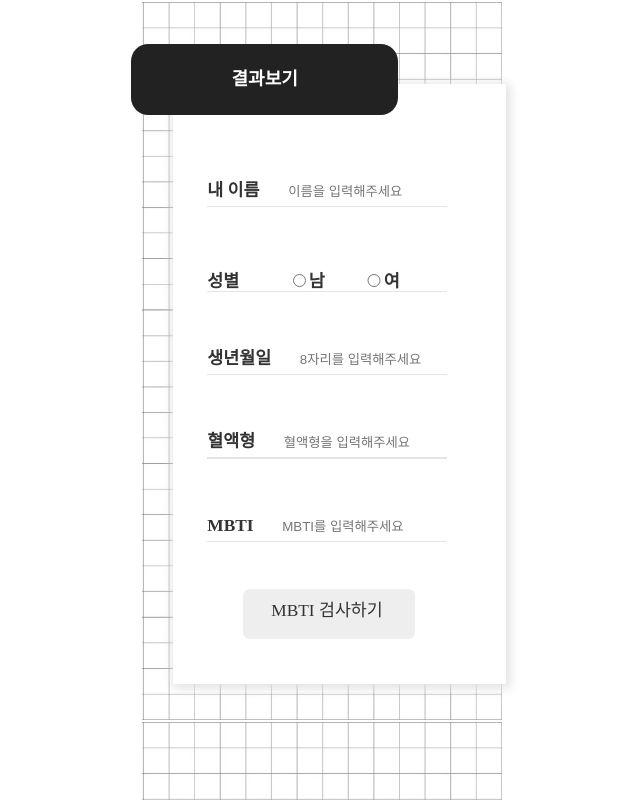
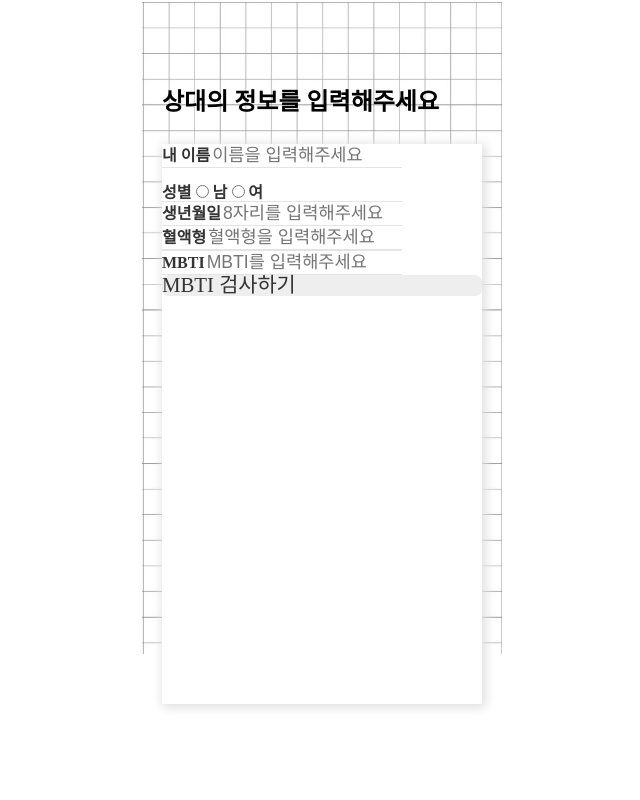
Before and after one commit to codnjs779/chemistry, a React (Create React App) app: page /youpage in a window 1280 px wide. Shown: the top 800 px of the page, without its empty margins (318-958 px from the left). Built offline with nearby package versions, Linux system fonts and the light colour scheme; a web font is replaced by a local one.

Commit message:
testView

```diff
--- a/src/components/InitialScreen.jsx
+++ b/src/components/InitialScreen.jsx
@@ -6,7 +6,7 @@ import axios from "axios";
 
 //img
 import heart from "../img/heart.png";
-
+import backImg from "../img/0001.PNG";
 //style
 import styled from "styled-components";
 import IconModal from "../modal/IconModal";
@@ -48,7 +48,7 @@ const InitialScreen = () => {
                         <img src={heart} alt="img" />
                     </div>
                     <div className="countNumber">
-                        현재까지 <strong>{data}명</strong>이 참여했어요
+                        현재까지 <span>{data}</span>명이 참여했어요
                     </div>
                 </TitleAndcontentsDesign>
 
@@ -76,11 +76,12 @@ const InitialScreen = () => {
 };
 
 const InitialContentsBoxStyle = styled.div`
-    .initialContentsBox {
-        display: flex;
-    }
+    background-image: url(${backImg});
 
     .infoIcon {
+        float: right;
+        margin-top: 20px;
+        margin-right: 10px;
         width: 18pt;
         height: 18pt;
         cursor: pointer;
@@ -89,35 +90,63 @@ const InitialContentsBoxStyle = styled.div`
 
 const TitleAndcontentsDesign = styled.div`
     .title {
+        text-align: center;
         font-size: 2.1rem;
+        width: 230px;
+        margin: 0 auto;
+        position: relative;
+        top: 100px;
     }
 
     .contents {
+        text-align: center;
         font-size: 1.1rem;
+        width: 250px;
+        margin: 0 auto;
+        color: rgb(153 153 153);
+        position: relative;
+        top: 120px;
+    }
+    .heartIcon {
         text-align: center;
-        color: rgb(153 153 153);
     }
     .heartIcon img {
+        width: 250px;
+        margin: 0 auto;
+        position: relative;
+        top: 160px;
     }
 
     .countNumber {
+        text-align: center;
+        margin: 0 auto;
+        position: relative;
+        top: 170px;
+    }
+
+    span {
+        font-weight: 800;
     }
 `;
 
 export const ButtonDesign = styled.div`
+    text-align: center;
     display: flex;
+    position: relative;
+    top: 230px;
     flex-direction: column;
     .blackBtn,
     .yellowBtn {
-        width: 200pt;
-        height: 53pt;
-        font-size: 18px;
+        width: 300px;
+        height: 70px;
+        font-size: 1.3rem;
         text-align: center;
         line-height: 22pt;
         font-weight: bold;
         border-radius: 13pt;
         border: none;
         cursor: pointer;
+        margin: 0 auto;
     }
 
     .blackBtn {
--- a/src/components/MeinputPage.jsx
+++ b/src/components/MeinputPage.jsx
@@ -113,7 +113,6 @@ const MeinputPage = () => {
             </InputBoxStyle>
 
             <div className="buttonSet">
-                <InputBtnStyle>
                 <ButtonDesign>
                     <Link to="/youpage">
                         <button type="submit" className="blackBtn" onClick={onClick}>
@@ -121,7 +120,6 @@ const MeinputPage = () => {
                         </button>
                     </Link>
                 </ButtonDesign>
-                </InputBtnStyle>
             </div>
         </>
     );
@@ -129,24 +127,18 @@ const MeinputPage = () => {
 
 export const InputBoxStyle = styled.div`
     .inputBox {
-        width: 250pt;
-        height: 450pt;
+        width: 40vh;
+        height: 70vh;
         background-color: rgb(255 255 255);
         position: relative;
-        left: 23pt;
-        top: 50pt;
+        top: 120px;
+        margin: 0 auto;
         box-shadow: 2px 2px 10px 2px #e2e0e0;
-    }
-    div {
-        position: relative;
-        top: 30pt;
-        left: 26pt;
     }
 
     label {
         font-weight: bold;
-        width: 40pt;
-        font-size: 13pt;
+        font-size: 1rem;
         color: rgb(51 51 51);
     }
 
@@ -154,31 +146,21 @@ export const InputBoxStyle = styled.div`
         margin-top: 10pt;
         .genderTitle {
             position: relative;
-            margin-right: 20pt;
         }
 
         .radioInput {
-            width: 10pt;
-            height: 10pt;
         }
 
         .labelGender {
-            margin-right: 2pt;
         }
         .labelGender span {
-            margin-right: 10pt;
-            font-size: 13pt;
         }
     }
 
     input {
         position: relative;
         border: none;
-        font-size: 10pt;
-        width: 130pt;
-        height: 20pt;
-        margin-top: 40pt;
-        margin-left: 20pt;
+        font-size: 1.1rem;
     }
     input:focus {
         outline: none;
@@ -187,42 +169,35 @@ export const InputBoxStyle = styled.div`
         width: 180pt;
         height: 1pt;
         position: relative;
-
         background-color: rgb(228 228 228);
     }
 
     .mbtiLink {
         cursor: pointer;
         background-color: rgb(238 238 238);
-        width: 129pt;
-        height: 38pt;
+
         border-radius: 5pt;
-        font-size: 13pt;
+        font-size: 1.3rem;
         position: relative;
-        left: 53pt;
-        top: 65pt;
+
         font-weight: 500;
         color: rgb(51 51 51);
     }
 
     .mbtiLink span {
-        position: relative;
-        left: 21pt;
-        top: 10pt;
     }
 `;
 
 export const TitleStyle = styled.div`
+    font-size: 1.5rem;
+    font-weight: 600;
     position: relative;
-    top: 40pt;
-    left: 17pt;
-    font-size: 13pt;
+    top: 90px;
+    left: 20px;
 `;
 
 export const InputBtnStyle = styled.div`
-    position: relative;
-    bottom: 430pt;
-    right: 8pt;
+    margin: 0 auto;
 `;
 
 export default MeinputPage;
--- a/src/styleComponent/GlobalStyle.js
+++ b/src/styleComponent/GlobalStyle.js
@@ -6,7 +6,8 @@ export const GlobalStyle = styled.div`
     background-image: url(${backImg});
     display: block;
     width: 45vh;
-    height: 130vh;
+    height: 100%;
+
     font-family: "MaruBuri";
-    margin: auto;
+    margin: 0 auto;
 `;
```
Lines whose indentation alone changed are shown as unchanged.
